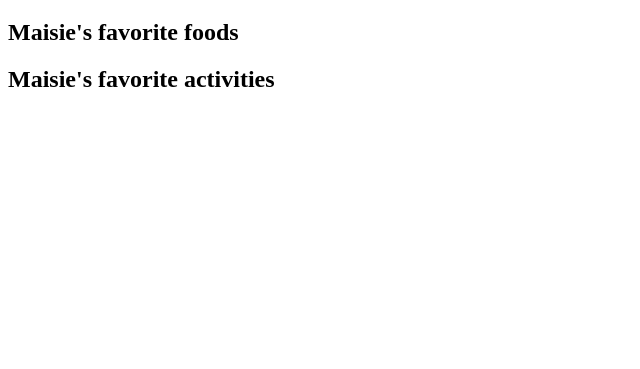
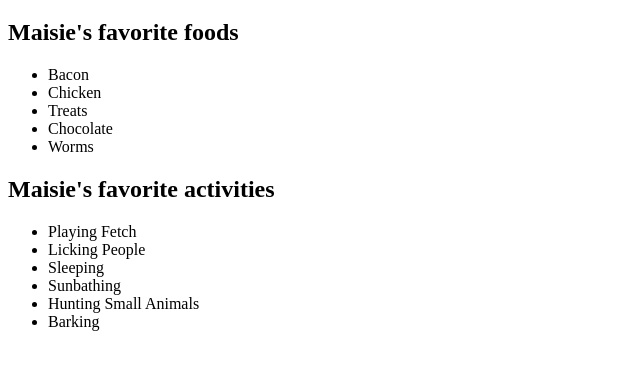
Before and after one commit to drewtucker/drew-dog, a plain HTML site: page drew-dog.html in a window 1280 px wide. Shown: the part 373-742 px from the top of the page, without its empty margins (0-640 px from the left). Drawn offline with Linux system fonts and the light colour scheme.

Commit message:
add additional favorite activity

```diff
--- a/drew-dog.html
+++ b/drew-dog.html
@@ -9,6 +9,23 @@
     <h1>This is Maisie's Webpage</h1>
 
     <h2>Maisie's favorite foods</h2>
+    <ul>
+      <li>Bacon</li>
+      <li>Chicken</li>
+      <li>Treats</li>
+      <li>Chocolate</li>
+      <li>Worms</li>
+    </ul>
 
     <h2>Maisie's favorite activities</h2>
+    <ul>
+      <li>Playing Fetch</li>
+      <li>Licking People</li>
+      <li>Sleeping</li>
+      <li>Sunbathing</li>
+      <li>Hunting Small Animals</li>
+      <li>Barking</li>
+    </ul>
+
   </body>
+</html>
```
